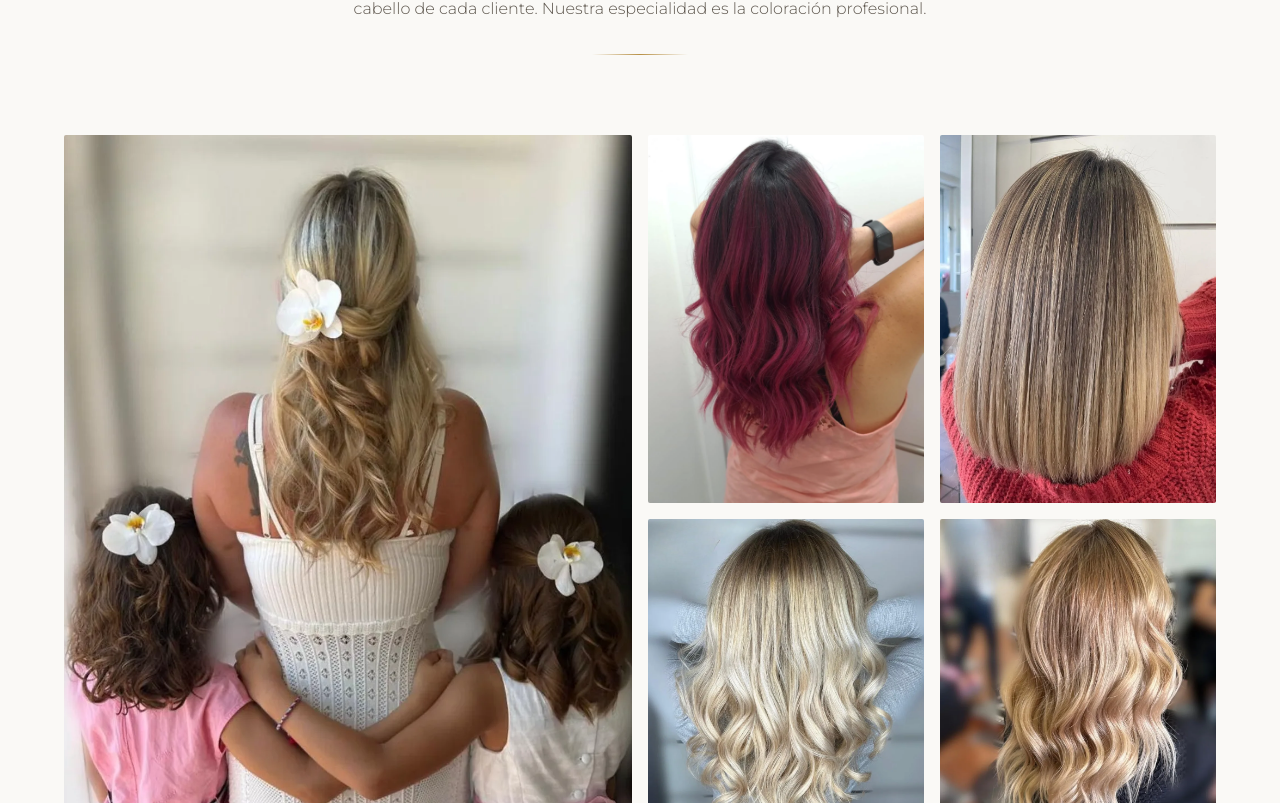
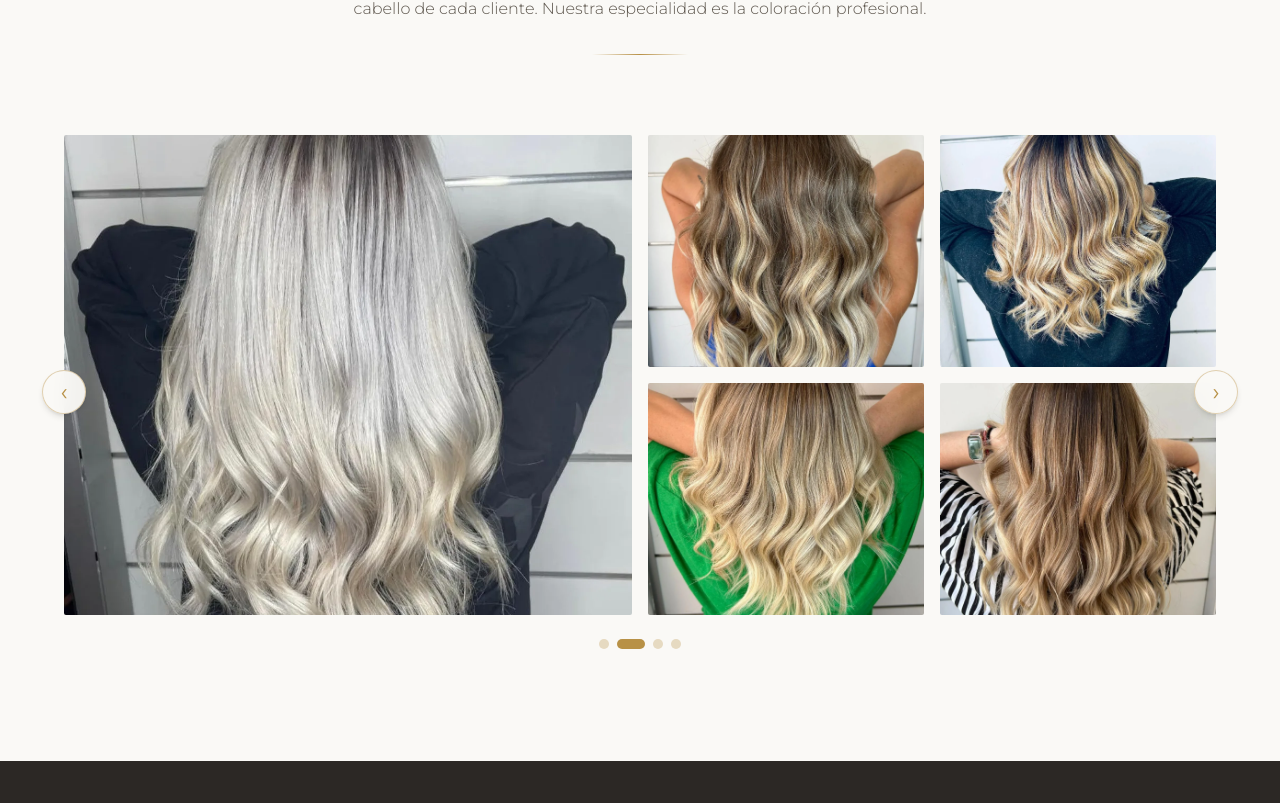
Before and after one commit to AlbertoSanzAlonso/superpelu, a React (Vite) app: page / in a window 1280 px wide. Shown: the part 2057-2860 px from the top of the page. Built offline with nearby package versions, Linux system fonts and the light colour scheme.

Commit message:
feat(landing): carrusel de galería en desktop con autoplay
Agrupa imágenes en slides de cinco, con navegación manual, indicadores y respeto a prefers-reduced-motion.

```diff
--- a/src/components/sections/Gallery.tsx
+++ b/src/components/sections/Gallery.tsx
@@ -2,7 +2,15 @@ import { gallerySection } from '@/data/content'
 import { galleryImages, type GalleryImage } from '@/data/galleryImages'
 import { Section } from '@/components/ui/Section'
 import { ImageLightbox } from '@/components/ui/lightbox'
-import { useCallback, useMemo, useState } from 'react'
+import { useCallback, useEffect, useMemo, useState } from 'react'
+
+const SLIDE_SIZE = 5
+const AUTOPLAY_MS = 6000
+
+type GallerySlideItem = {
+  image: GalleryImage
+  globalIndex: number
+}
 
 type GalleryFigureProps = {
   image: GalleryImage
@@ -41,14 +49,168 @@ function GalleryFigure({ image, index, onOpen, className = '', imageClassName =
   )
 }
 
+function buildSlides(images: GalleryImage[]): GallerySlideItem[][] {
+  if (images.length === 0) return []
+
+  const slideCount = Math.ceil(images.length / SLIDE_SIZE)
+  return Array.from({ length: slideCount }, (_, slideIndex) =>
+    Array.from({ length: SLIDE_SIZE }, (_, itemIndex) => {
+      const globalIndex = (slideIndex * SLIDE_SIZE + itemIndex) % images.length
+      return { image: images[globalIndex], globalIndex }
+    }),
+  )
+}
+
+type GalleryDesktopCarouselProps = {
+  slides: GallerySlideItem[][]
+  onOpen: (index: number) => void
+  paused: boolean
+}
+
+function GalleryDesktopCarousel({ slides, onOpen, paused }: GalleryDesktopCarouselProps) {
+  const [slideIndex, setSlideIndex] = useState(0)
+  const [hovering, setHovering] = useState(false)
+
+  const goTo = useCallback(
+    (index: number) => {
+      setSlideIndex((index + slides.length) % slides.length)
+    },
+    [slides.length],
+  )
+
+  const goPrev = useCallback(() => goTo(slideIndex - 1), [goTo, slideIndex])
+  const goNext = useCallback(() => goTo(slideIndex + 1), [goTo, slideIndex])
+
+  useEffect(() => {
+    if (slides.length <= 1 || paused || hovering) return
+
+    const timer = window.setInterval(() => {
+      setSlideIndex((current) => (current + 1) % slides.length)
+    }, AUTOPLAY_MS)
+
+    return () => window.clearInterval(timer)
+  }, [hovering, paused, slides.length, slideIndex])
+
+  if (slides.length === 0) return null
+
+  return (
+    <div
+      className="relative hidden sm:block"
+      onMouseEnter={() => setHovering(true)}
+      onMouseLeave={() => setHovering(false)}
+      onFocusCapture={() => setHovering(true)}
+      onBlurCapture={(event) => {
+        if (!event.currentTarget.contains(event.relatedTarget as Node | null)) {
+          setHovering(false)
+        }
+      }}
+    >
+      <div
+        className="relative min-h-[min(52vw,520px)] lg:min-h-[480px]"
+        aria-live="polite"
+        aria-atomic="true"
+        aria-label={`Galería, grupo ${slideIndex + 1} de ${slides.length}`}
+      >
+        {slides.map((slide, index) => {
+          const [featured, ...rest] = slide
+          const isActive = index === slideIndex
+
+          return (
+            <div
+              key={index}
+              className={`absolute inset-0 transition-opacity duration-700 ease-in-out ${
+                isActive ? 'pointer-events-auto opacity-100' : 'pointer-events-none opacity-0'
+              }`}
+              aria-hidden={!isActive}
+            >
+              <div className="grid h-full grid-cols-4 grid-rows-2 gap-4">
+                <GalleryFigure
+                  image={featured.image}
+                  index={featured.globalIndex}
+                  onOpen={onOpen}
+                  className="col-span-2 row-span-2"
+                  imageClassName="min-h-[240px]"
+                />
+                {rest.map((item) => (
+                  <GalleryFigure
+                    key={`${index}-${item.globalIndex}`}
+                    image={item.image}
+                    index={item.globalIndex}
+                    onOpen={onOpen}
+                    imageClassName="min-h-[200px]"
+                  />
+                ))}
+              </div>
+            </div>
+          )
+        })}
+      </div>
+
+      {slides.length > 1 && (
+        <>
+          <button
+            type="button"
+            onClick={goPrev}
+            className="absolute left-0 top-1/2 z-10 flex h-11 w-11 -translate-x-1/2 -translate-y-1/2 cursor-pointer items-center justify-center rounded-full border border-gold/40 bg-cream/95 text-2xl leading-none text-gold shadow-md backdrop-blur-sm transition-colors hover:border-gold/70 hover:bg-cream focus:outline-none focus:ring-2 focus:ring-gold/70"
+            aria-label="Grupo anterior de la galería"
+          >
+            ‹
+          </button>
+          <button
+            type="button"
+            onClick={goNext}
+            className="absolute right-0 top-1/2 z-10 flex h-11 w-11 translate-x-1/2 -translate-y-1/2 cursor-pointer items-center justify-center rounded-full border border-gold/40 bg-cream/95 text-2xl leading-none text-gold shadow-md backdrop-blur-sm transition-colors hover:border-gold/70 hover:bg-cream focus:outline-none focus:ring-2 focus:ring-gold/70"
+            aria-label="Grupo siguiente de la galería"
+          >
+            ›
+          </button>
+
+          <div className="mt-6 flex justify-center gap-2" role="tablist" aria-label="Grupos de la galería">
+            {slides.map((_, index) => (
+              <button
+                key={index}
+                type="button"
+                role="tab"
+                aria-selected={index === slideIndex}
+                aria-label={`Grupo ${index + 1}`}
+                onClick={() => goTo(index)}
+                className={`h-2.5 cursor-pointer rounded-full transition-all duration-300 focus:outline-none focus:ring-2 focus:ring-gold/70 ${
+                  index === slideIndex ? 'w-7 bg-gold' : 'w-2.5 bg-gold/30 hover:bg-gold/50'
+                }`}
+              />
+            ))}
+          </div>
+        </>
+      )}
+    </div>
+  )
+}
+
 export function Gallery() {
   const [lightboxOpen, setLightboxOpen] = useState(false)
   const [activeIndex, setActiveIndex] = useState(0)
+  const [reduceMotion, setReduceMotion] = useState(false)
+
+  const slides = useMemo(() => buildSlides(galleryImages), [])
 
   const images = useMemo(
     () => galleryImages.map((img) => ({ src: img.src, alt: img.alt })),
     [],
   )
+
+  useEffect(() => {
+    const media = window.matchMedia('(prefers-reduced-motion: reduce)')
+    const sync = () => setReduceMotion(media.matches)
+    sync()
+
+    if (typeof media.addEventListener === 'function') {
+      media.addEventListener('change', sync)
+      return () => media.removeEventListener('change', sync)
+    }
+
+    media.addListener(sync)
+    return () => media.removeListener(sync)
+  }, [])
 
   const openAt = useCallback((index: number) => {
     setActiveIndex(index)
@@ -91,18 +253,11 @@ export function Gallery() {
         </div>
       </div>
 
-      <div className="hidden grid-cols-1 gap-4 sm:grid sm:grid-cols-2 lg:grid-cols-4 lg:auto-rows-[minmax(200px,1fr)]">
-        {galleryImages.map((image, index) => (
-          <GalleryFigure
-            key={image.src}
-            image={image}
-            index={index}
-            onOpen={openAt}
-            className={image.span ?? ''}
-            imageClassName="min-h-[240px] lg:min-h-[200px]"
-          />
-        ))}
-      </div>
+      <GalleryDesktopCarousel
+        slides={slides}
+        onOpen={openAt}
+        paused={lightboxOpen || reduceMotion}
+      />
 
       <ImageLightbox
         open={lightboxOpen}
```
